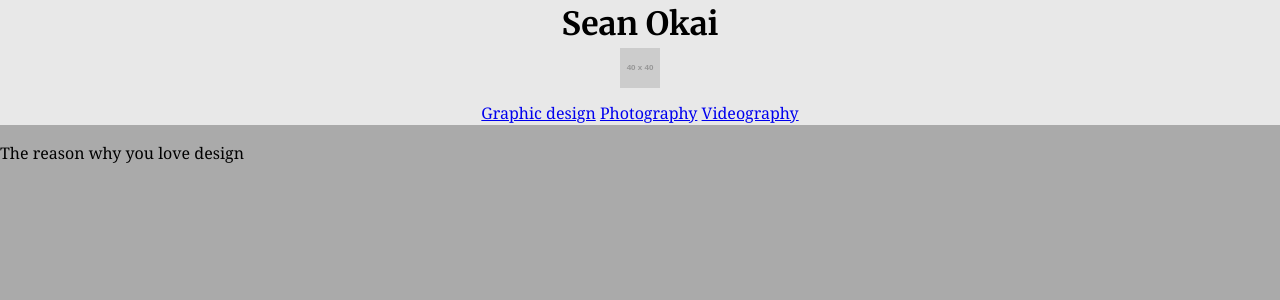
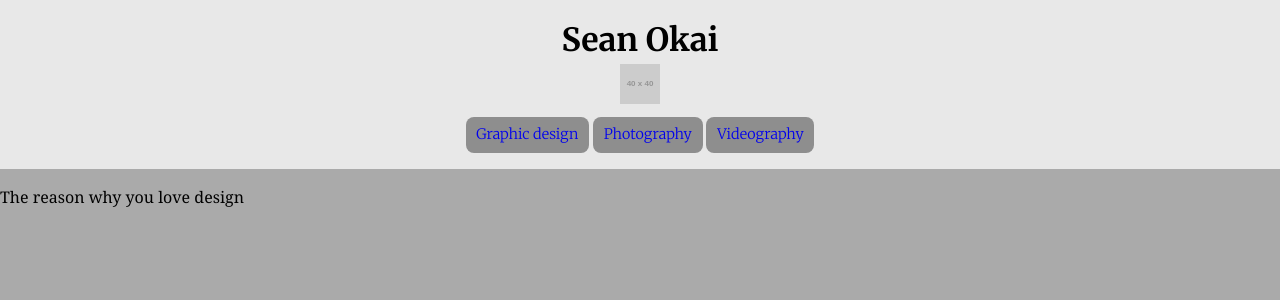
Before and after one commit to seanokai/portfolio, a PHP site: page / in a window 1280 px wide. Shown: the top 300 px of the page. Run offline with PHP 8.4, Linux system fonts and the light colour scheme; grey boxes labelled with a size stand in for pictures from a placeholder-image service; some libraries are stand-ins or nearby versions.

Commit message:
fixed nav padding and background color and border raids.

```diff
--- a/css/main.css
+++ b/css/main.css
@@ -37,7 +37,12 @@ h4 {
 header {
 	background-color: #e8e8e8;
 	text-align: center;
+	padding: 1em 0;
 
+}
+
+nav {
+	font-size: 0.90rem;
 }
 
 nav ul {
@@ -52,4 +57,9 @@ nav li {
 
 nav a {
 	display: inline-block;
+	padding: 0.5em 0.75em;
+	background-color: #8e8e8e;
+	border-radius: 8px;
+	text-decoration: none;
+	font-family: 'Merriweather', serif; font-weight: 300;
 }
```
